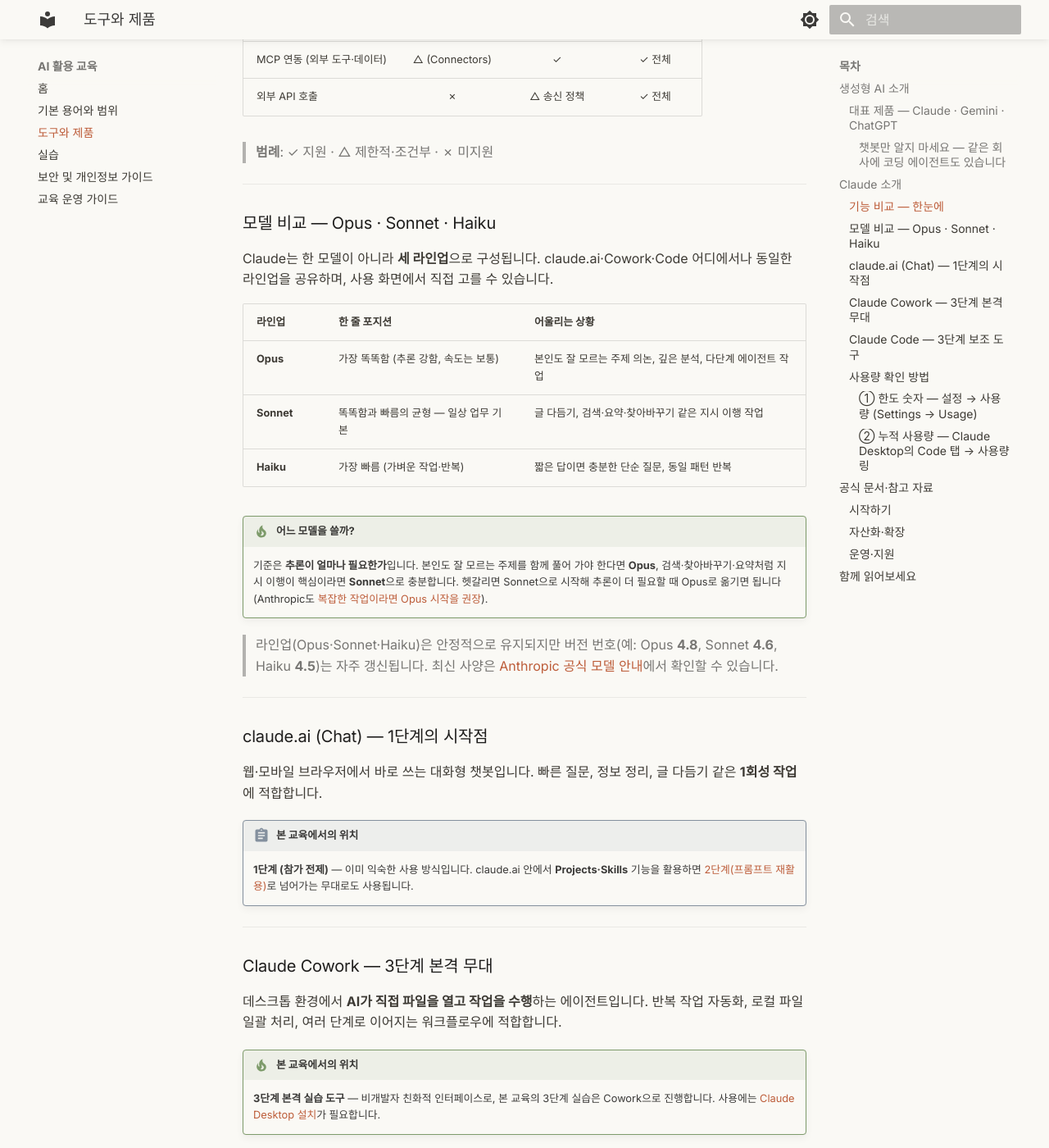
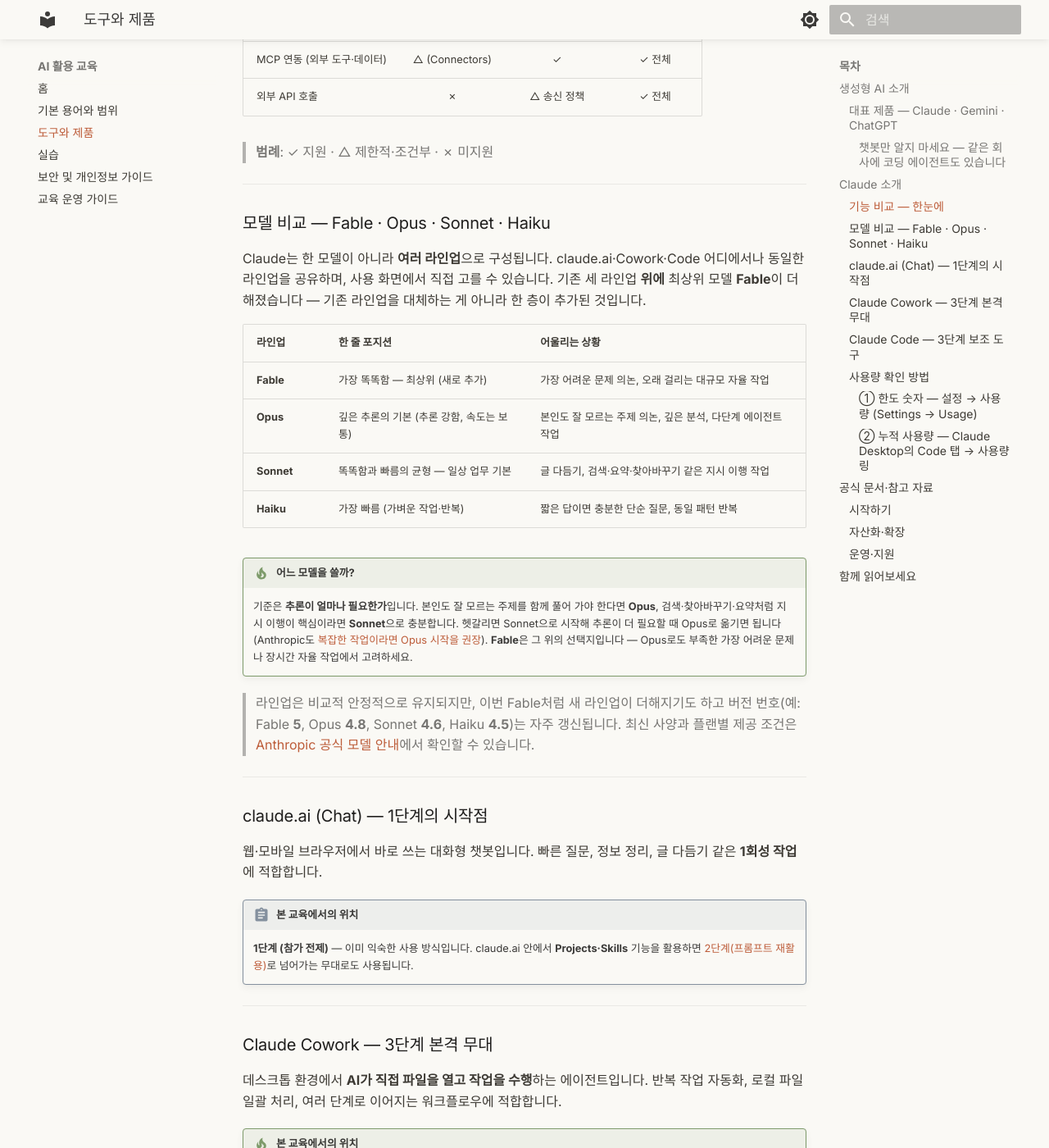
Before and after one commit to scroogy-dev/ai-onboarding, an MkDocs documentation site: the page built from docs/intro.md, in a window 1280 px wide and 1400 px high, scrolled down 2426 px. Shown: the whole window at 82% size. Built offline with MkDocs 1.6.1 and Material for MkDocs 9.7.7, drawn with Linux system fonts in a browser that asks for light colours; some of the changed text lies outside the part shown.

Commit message:
docs: 모델 안내에 Claude Fable 5 반영 — docs·slides 정합 (#47)
- docs/intro.md: 모델 비교 섹션에 Fable 행 추가 (기존 라인업 위 최상위 계층, 대체 아님),
  Opus 포지션 조정, tip 박스에 Fable 선택 기준 추가, 버전 안내 블록 갱신
- docs/basics.md·사용량 서술: 모델 열거에 Fable 추가
- slides/slides.md: 모델 슬라이드(표·각주·발표자 노트)·사용량 슬라이드 docs와 정합
- 수정 섹션 내 공식 docs 링크를 platform.claude.com/docs/ko 로 갱신
- 사용자 점검 피드백 반영: 날짜 표기 제거 (시한성 정보는 공식 안내로 위임)

```diff
--- a/docs/intro.md
+++ b/docs/intro.md
@@ -72,20 +72,21 @@
 
 ---
 
-### 모델 비교 — Opus · Sonnet · Haiku { #claude-models }
+### 모델 비교 — Fable · Opus · Sonnet · Haiku { #claude-models }
 
-Claude는 한 모델이 아니라 **세 라인업**으로 구성됩니다. claude.ai·Cowork·Code 어디에서나 동일한 라인업을 공유하며, 사용 화면에서 직접 고를 수 있습니다.
+Claude는 한 모델이 아니라 **여러 라인업**으로 구성됩니다. claude.ai·Cowork·Code 어디에서나 동일한 라인업을 공유하며, 사용 화면에서 직접 고를 수 있습니다. 기존 세 라인업 **위에** 최상위 모델 **Fable**이 더해졌습니다 — 기존 라인업을 대체하는 게 아니라 한 층이 추가된 것입니다.
 
 | 라인업     | 한 줄 포지션                          | 어울리는 상황                                                 |
 |------------|---------------------------------------|---------------------------------------------------------------|
-| **Opus**   | 가장 똑똑함 (추론 강함, 속도는 보통)   | 본인도 잘 모르는 주제 의논, 깊은 분석, 다단계 에이전트 작업    |
+| **Fable**  | 가장 똑똑함 — 최상위 (새로 추가)       | 가장 어려운 문제 의논, 오래 걸리는 대규모 자율 작업           |
+| **Opus**   | 깊은 추론의 기본 (추론 강함, 속도는 보통) | 본인도 잘 모르는 주제 의논, 깊은 분석, 다단계 에이전트 작업    |
 | **Sonnet** | 똑똑함과 빠름의 균형 — 일상 업무 기본  | 글 다듬기, 검색·요약·찾아바꾸기 같은 지시 이행 작업            |
 | **Haiku**  | 가장 빠름 (가벼운 작업·반복)          | 짧은 답이면 충분한 단순 질문, 동일 패턴 반복                  |
 
 !!! tip "어느 모델을 쓸까?"
-    기준은 **추론이 얼마나 필요한가**입니다. 본인도 잘 모르는 주제를 함께 풀어 가야 한다면 **Opus**, 검색·찾아바꾸기·요약처럼 지시 이행이 핵심이라면 **Sonnet**으로 충분합니다. 헷갈리면 Sonnet으로 시작해 추론이 더 필요할 때 Opus로 옮기면 됩니다 (Anthropic도 [복잡한 작업이라면 Opus 시작을 권장](https://docs.claude.com/ko/docs/about-claude/models/overview)).
+    기준은 **추론이 얼마나 필요한가**입니다. 본인도 잘 모르는 주제를 함께 풀어 가야 한다면 **Opus**, 검색·찾아바꾸기·요약처럼 지시 이행이 핵심이라면 **Sonnet**으로 충분합니다. 헷갈리면 Sonnet으로 시작해 추론이 더 필요할 때 Opus로 옮기면 됩니다 (Anthropic도 [복잡한 작업이라면 Opus 시작을 권장](https://platform.claude.com/docs/ko/about-claude/models/overview)). **Fable**은 그 위의 선택지입니다 — Opus로도 부족한 가장 어려운 문제나 장시간 자율 작업에서 고려하세요.
 
-> 라인업(Opus·Sonnet·Haiku)은 안정적으로 유지되지만 버전 번호(예: Opus **4.8**, Sonnet **4.6**, Haiku **4.5**)는 자주 갱신됩니다. 최신 사양은 [Anthropic 공식 모델 안내](https://docs.claude.com/ko/docs/about-claude/models/overview)에서 확인할 수 있습니다.
+> 라인업은 비교적 안정적으로 유지되지만, 이번 Fable처럼 새 라인업이 더해지기도 하고 버전 번호(예: Fable **5**, Opus **4.8**, Sonnet **4.6**, Haiku **4.5**)는 자주 갱신됩니다. 최신 사양과 플랜별 제공 조건은 [Anthropic 공식 모델 안내](https://platform.claude.com/docs/ko/about-claude/models/overview)에서 확인할 수 있습니다.
 
 ---
 
@@ -151,7 +152,7 @@
 
 ![모델별 일별 사용량 막대그래프](assets/images/claude-desktop-usage-03.png)
 
-추론이 많이 필요한 작업과 단순 지시 이행은 같은 시간에도 토큰 차이가 큽니다. 모델별 비율(Opus·Sonnet·Haiku)을 보며 **작업 성격에 맞춰 모델을 골라**(→ [모델 비교](#claude-models)) 직접 차이를 체감해 보세요.
+추론이 많이 필요한 작업과 단순 지시 이행은 같은 시간에도 토큰 차이가 큽니다. 모델별 비율(Fable·Opus·Sonnet·Haiku)을 보며 **작업 성격에 맞춰 모델을 골라**(→ [모델 비교](#claude-models)) 직접 차이를 체감해 보세요.
 
 *이미지는 Claude Desktop UI가 바뀌면 옛 화면일 수 있어요. 본 페이지가 캡처 갱신 책임 자리입니다.*
 
```
Also changed, not shown: .ai/90_issues/active/issue-0047/issue-0047-plan.md (+4 -4 lines), .ai/90_issues/active/issue-0047/issue-0047-summary.md (+19 -16 lines), docs/basics.md (+1 -1 lines), slides/slides.md (+9 -7 lines).
